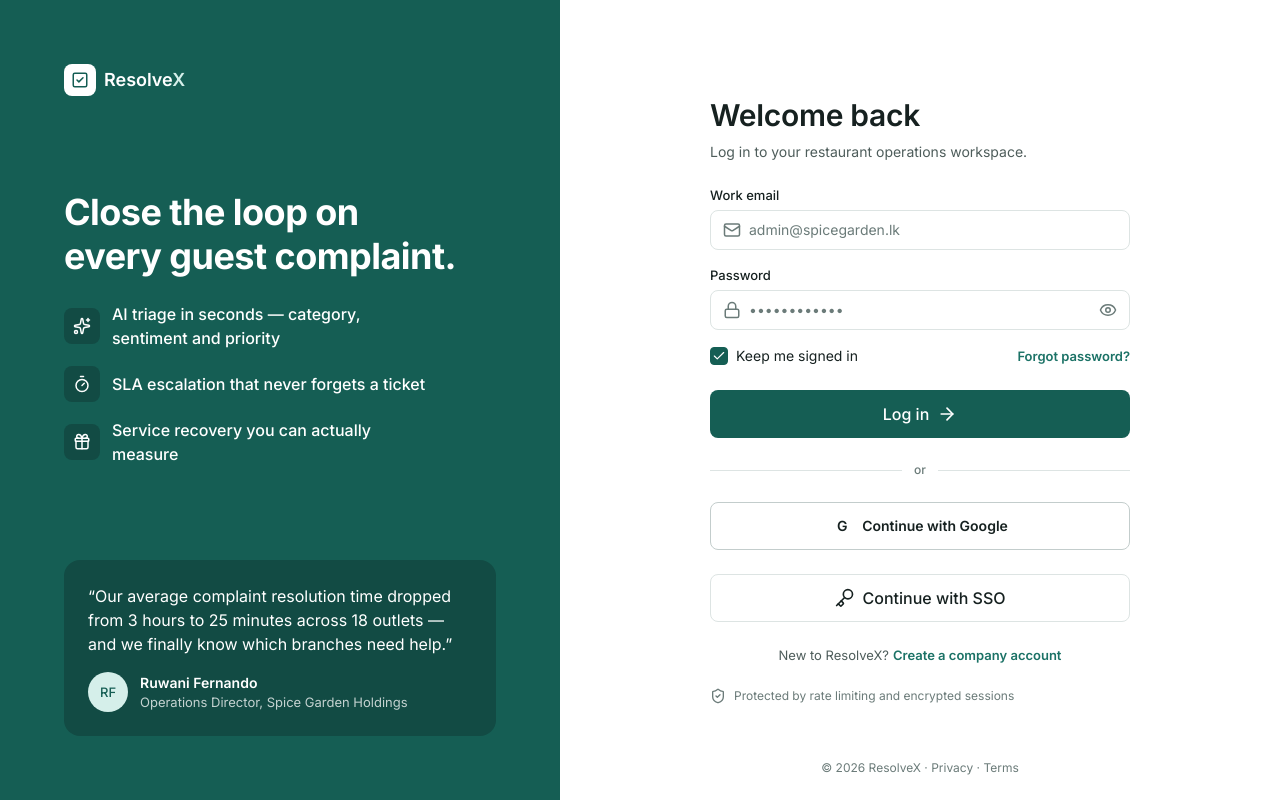
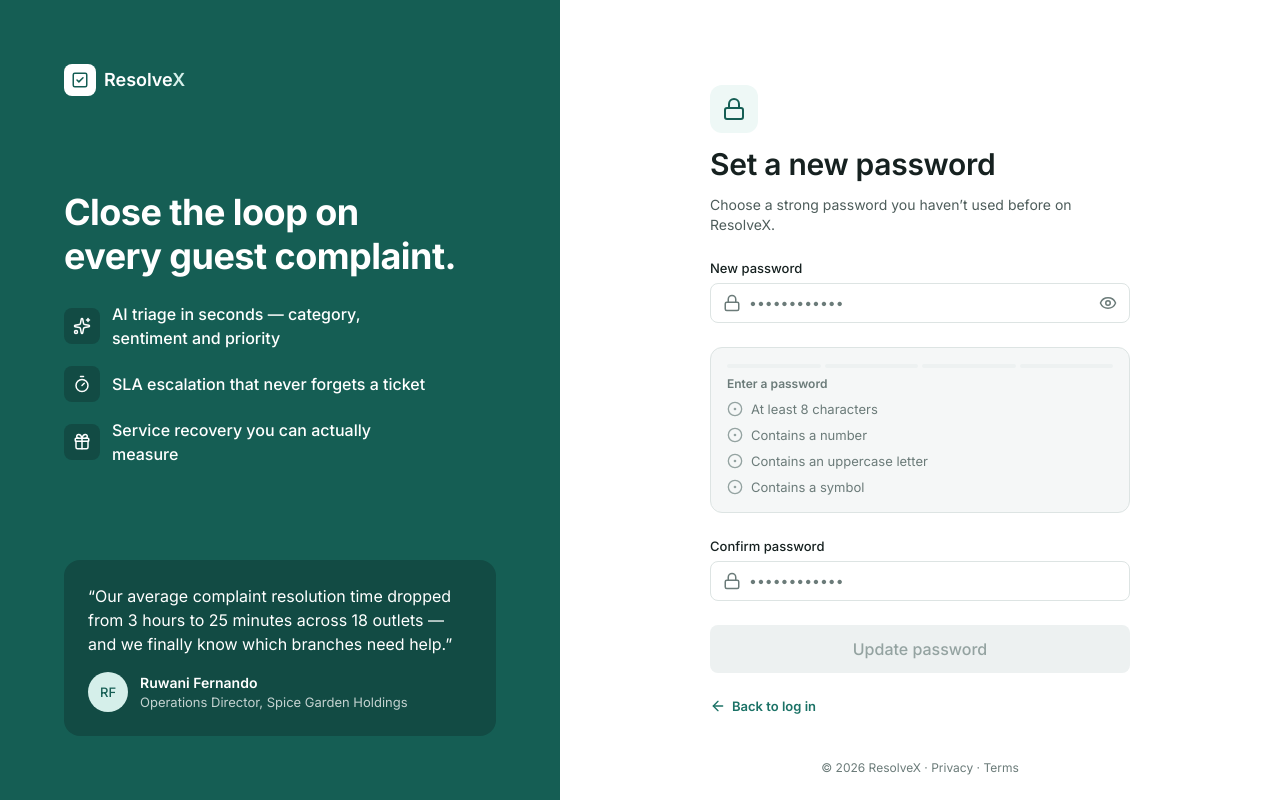
Before and after one commit to teshan200/ResolveX, a React (Vite) app in the folder frontend/admin-web/: page /reset-password in a window 1280 px wide. Before the commit this address led to /login. Built offline with nearby package versions, Linux system fonts and the light colour scheme.

Commit message:
Add Reset Password page and update README status

```diff
--- a/frontend/admin-web/src/components/ui/Button.tsx
+++ b/frontend/admin-web/src/components/ui/Button.tsx
@@ -40,7 +40,10 @@ export function Button({
       className={cn(
         'inline-flex cursor-pointer items-center justify-center rounded-md font-medium transition-colors',
         'focus-visible:outline-2 focus-visible:outline-offset-2 focus-visible:outline-line-focus',
-        'disabled:cursor-not-allowed disabled:opacity-50',
+        'disabled:cursor-not-allowed',
+        variant === 'primary' && !loading
+          ? 'disabled:bg-muted disabled:text-content-disabled'
+          : 'disabled:opacity-50',
         variants[variant],
         sizes[size],
         className,
--- a/frontend/admin-web/src/components/ui/Input.tsx
+++ b/frontend/admin-web/src/components/ui/Input.tsx
@@ -33,9 +33,10 @@ export function Input({
       <div
         className={cn(
           'flex h-10 items-center gap-2 rounded-md border bg-surface px-3 text-content-tertiary',
-          'focus-within:border-line-focus focus-within:outline-2 focus-within:outline-line-focus/30',
           props.disabled && 'cursor-not-allowed bg-muted',
-          error ? 'border-danger-solid' : 'border-line',
+          error
+            ? 'border-danger-fg shadow-[inset_0_0_0_0.5px_var(--color-danger-fg),0_0_0_3px_rgba(220,38,38,0.25)]'
+            : 'border-line focus-within:border-line-focus focus-within:shadow-[inset_0_0_0_0.5px_var(--color-line-focus),0_0_0_3px_rgba(42,140,126,0.35)]',
         )}
       >
         {leadingIcon}
--- /dev/null
+++ b/frontend/admin-web/src/features/auth/PasswordRequirements.tsx
@@ -0,0 +1,54 @@
+import { CircleCheck, CircleDot } from 'lucide-react'
+import { cn } from '../../components/ui/cn'
+import { passwordRules } from './schema'
+
+const levels = [
+  { label: 'Weak strength', bar: 'bg-danger-solid', text: 'text-danger-fg' },
+  { label: 'Weak strength', bar: 'bg-danger-solid', text: 'text-danger-fg' },
+  { label: 'Medium strength', bar: 'bg-warning-solid', text: 'text-warning-fg' },
+  { label: 'Strong password', bar: 'bg-success-solid', text: 'text-success-fg' },
+  { label: 'Excellent password', bar: 'bg-success-solid', text: 'text-success-fg' },
+]
+
+export function PasswordRequirements({ password }: { password: string }) {
+  const results = passwordRules.map((rule) => ({ ...rule, met: rule.test(password) }))
+  const score = results.filter((rule) => rule.met).length
+  const level = levels[score]
+
+  return (
+    <div className="flex flex-col gap-2 rounded-lg border border-line bg-canvas p-4">
+      <div className="flex gap-1">
+        {passwordRules.map((rule, index) => (
+          <span
+            key={rule.id}
+            className={cn('h-1 flex-1 rounded-[2px]', index < score ? level.bar : 'bg-muted')}
+          />
+        ))}
+      </div>
+      <p
+        className={cn(
+          'text-xs leading-4 font-semibold',
+          password ? level.text : 'text-content-tertiary',
+        )}
+      >
+        {password ? level.label : 'Enter a password'}
+      </p>
+      {results.map((rule) => (
+        <p
+          key={rule.id}
+          className={cn(
+            'flex items-center gap-2 text-[13px] leading-4.5',
+            rule.met ? 'text-content' : 'text-content-tertiary',
+          )}
+        >
+          {rule.met ? (
+            <CircleCheck size={16} className="text-success-fg" />
+          ) : (
+            <CircleDot size={16} className="text-content-disabled" />
+          )}
+          {rule.label}
+        </p>
+      ))}
+    </div>
+  )
+}
--- /dev/null
+++ b/frontend/admin-web/src/features/auth/ResetPasswordForm.tsx
@@ -0,0 +1,71 @@
+import { zodResolver } from '@hookform/resolvers/zod'
+import { Eye, EyeOff, Lock } from 'lucide-react'
+import { useState } from 'react'
+import { useForm, useWatch } from 'react-hook-form'
+import { useNavigate } from 'react-router-dom'
+import { Button, Input } from '../../components/ui'
+import { resetPassword } from '../../services/authService'
+import { PasswordRequirements } from './PasswordRequirements'
+import { resetPasswordSchema } from './schema'
+import type { ResetPasswordFormValues } from './schema'
+
+export function ResetPasswordForm() {
+  const navigate = useNavigate()
+  const [showPassword, setShowPassword] = useState(false)
+
+  const {
+    register,
+    handleSubmit,
+    control,
+    formState: { errors, isValid, isSubmitting },
+  } = useForm<ResetPasswordFormValues>({
+    resolver: zodResolver(resetPasswordSchema),
+    mode: 'onChange',
+    defaultValues: { password: '', confirmPassword: '' },
+  })
+
+  const password = useWatch({ control, name: 'password' })
+  const confirmPassword = useWatch({ control, name: 'confirmPassword' })
+
+  const onSubmit = async (values: ResetPasswordFormValues) => {
+    await resetPassword(values.password)
+    navigate('/login')
+  }
+
+  return (
+    <form onSubmit={handleSubmit(onSubmit)} noValidate className="flex flex-col gap-6">
+      <Input
+        label="New password"
+        type={showPassword ? 'text' : 'password'}
+        placeholder="••••••••••••"
+        leadingIcon={<Lock size={18} />}
+        trailing={
+          <button
+            type="button"
+            aria-label={showPassword ? 'Hide password' : 'Show password'}
+            className="cursor-pointer"
+            onClick={() => setShowPassword((visible) => !visible)}
+          >
+            {showPassword ? <EyeOff size={18} /> : <Eye size={18} />}
+          </button>
+        }
+        {...register('password')}
+      />
+
+      <PasswordRequirements password={password} />
+
+      <Input
+        label="Confirm password"
+        type="password"
+        placeholder="••••••••••••"
+        leadingIcon={<Lock size={18} />}
+        error={confirmPassword ? errors.confirmPassword?.message : undefined}
+        {...register('confirmPassword')}
+      />
+
+      <Button type="submit" size="lg" className="w-full" disabled={!isValid} loading={isSubmitting}>
+        Update password
+      </Button>
+    </form>
+  )
+}
--- a/frontend/admin-web/src/features/auth/schema.ts
+++ b/frontend/admin-web/src/features/auth/schema.ts
@@ -13,3 +13,32 @@ export const forgotPasswordSchema = z.object({
 })
 
 export type ForgotPasswordFormValues = z.infer<typeof forgotPasswordSchema>
+
+export const passwordRules = [
+  { id: 'length', label: 'At least 8 characters', test: (value: string) => value.length >= 8 },
+  { id: 'number', label: 'Contains a number', test: (value: string) => /[0-9]/.test(value) },
+  {
+    id: 'uppercase',
+    label: 'Contains an uppercase letter',
+    test: (value: string) => /[A-Z]/.test(value),
+  },
+  {
+    id: 'symbol',
+    label: 'Contains a symbol',
+    test: (value: string) => /[^A-Za-z0-9]/.test(value),
+  },
+]
+
+export const resetPasswordSchema = z
+  .object({
+    password: z
+      .string()
+      .refine((value) => passwordRules.every((rule) => rule.test(value)), 'Password is too weak'),
+    confirmPassword: z.string(),
+  })
+  .refine((values) => values.password === values.confirmPassword, {
+    path: ['confirmPassword'],
+    message: 'Passwords don’t match',
+  })
+
+export type ResetPasswordFormValues = z.infer<typeof resetPasswordSchema>
--- /dev/null
+++ b/frontend/admin-web/src/pages/ResetPasswordPage.tsx
@@ -0,0 +1,32 @@
+import { ArrowLeft, Lock } from 'lucide-react'
+import { Link } from 'react-router-dom'
+import { ResetPasswordForm } from '../features/auth/ResetPasswordForm'
+import { AuthLayout } from '../layout/AuthLayout'
+
+export function ResetPasswordPage() {
+  return (
+    <AuthLayout>
+      <div className="flex flex-col gap-3">
+        <span className="flex size-12 items-center justify-center rounded-lg bg-brand-subtle text-brand">
+          <Lock size={24} />
+        </span>
+        <h1 className="text-3xl leading-9.5 font-semibold tracking-[-0.3px]">
+          Set a new password
+        </h1>
+        <p className="text-sm leading-5 text-content-secondary">
+          Choose a strong password you haven’t used before on ResolveX.
+        </p>
+      </div>
+
+      <ResetPasswordForm />
+
+      <Link
+        to="/login"
+        className="flex w-fit items-center gap-1.5 text-[13px] leading-4.5 font-semibold text-content-link hover:underline"
+      >
+        <ArrowLeft size={16} />
+        Back to log in
+      </Link>
+    </AuthLayout>
+  )
+}
--- a/frontend/admin-web/src/routes/AppRoutes.tsx
+++ b/frontend/admin-web/src/routes/AppRoutes.tsx
@@ -11,6 +11,7 @@ import { LoginPage } from '../pages/LoginPage'
 import { OnboardingSuccessPage } from '../pages/OnboardingSuccessPage'
 import { PaymentPage } from '../pages/PaymentPage'
 import { PlaceholderPage } from '../pages/PlaceholderPage'
+import { ResetPasswordPage } from '../pages/ResetPasswordPage'
 import { RegisterPage } from '../pages/RegisterPage'
 import { SlaMonitoringPage } from '../pages/SlaMonitoringPage'
 import { VerifyEmailPage } from '../pages/VerifyEmailPage'
@@ -26,6 +27,7 @@ export function AppRoutes() {
       <Route path="/" element={<LandingPage />} />
       <Route path="/login" element={<LoginPage />} />
       <Route path="/forgot-password" element={<ForgotPasswordPage />} />
+      <Route path="/reset-password" element={<ResetPasswordPage />} />
       <Route path="/register" element={<RegisterPage />} />
       <Route path="/verify-email" element={<VerifyEmailPage />} />
       <Route path="/signup/google" element={<GoogleSignupPage />} />
--- a/frontend/admin-web/src/services/authService.ts
+++ b/frontend/admin-web/src/services/authService.ts
@@ -8,3 +8,8 @@ export async function requestPasswordReset(email: string): Promise<void> {
   await delay()
   console.info(`Mock: password reset link sent to ${email}`)
 }
+
+export async function resetPassword(password: string): Promise<void> {
+  void password
+  await delay()
+}
```
Also changed, not shown: 1 other file (tests, documents, lock files or other folders).
